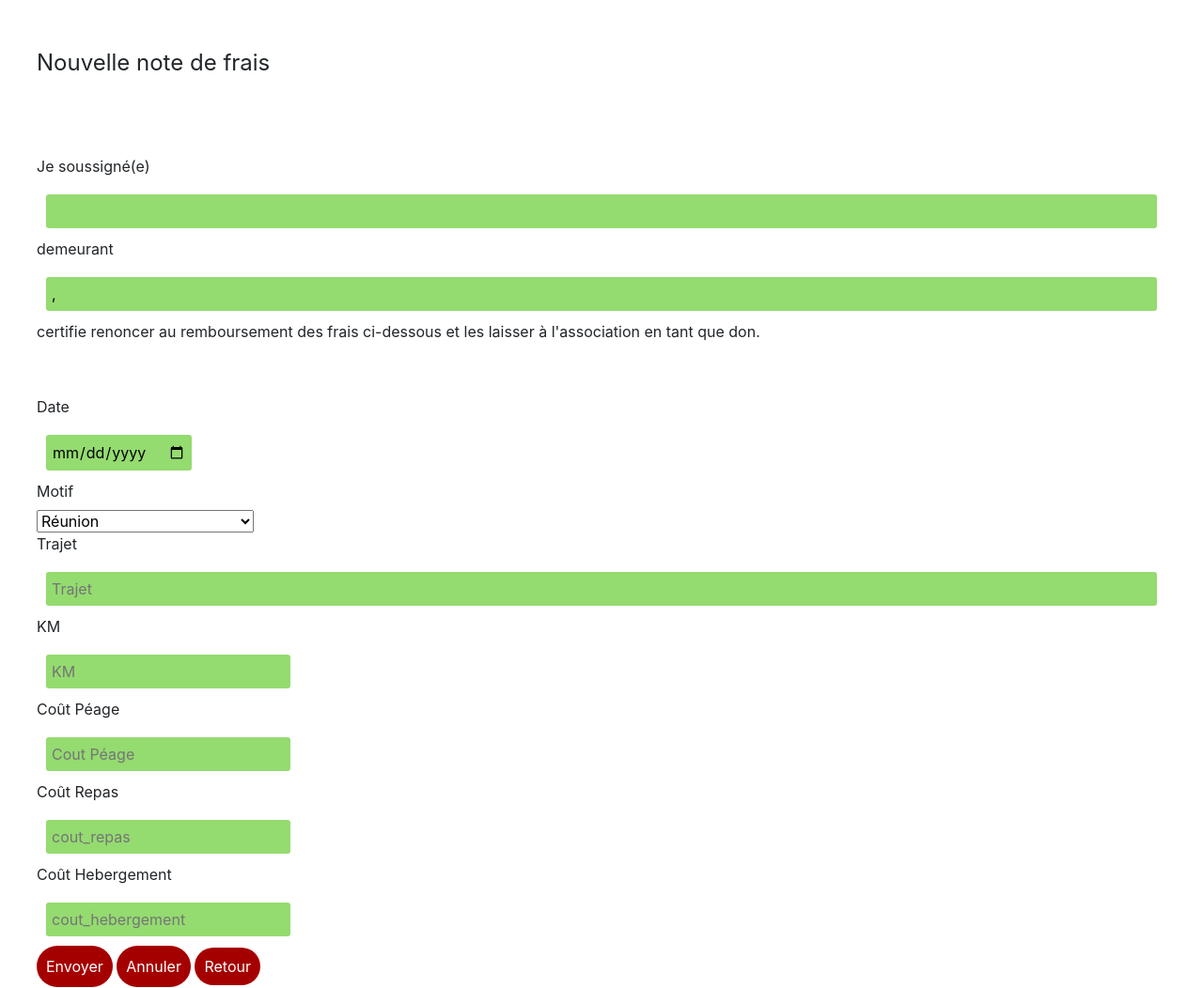
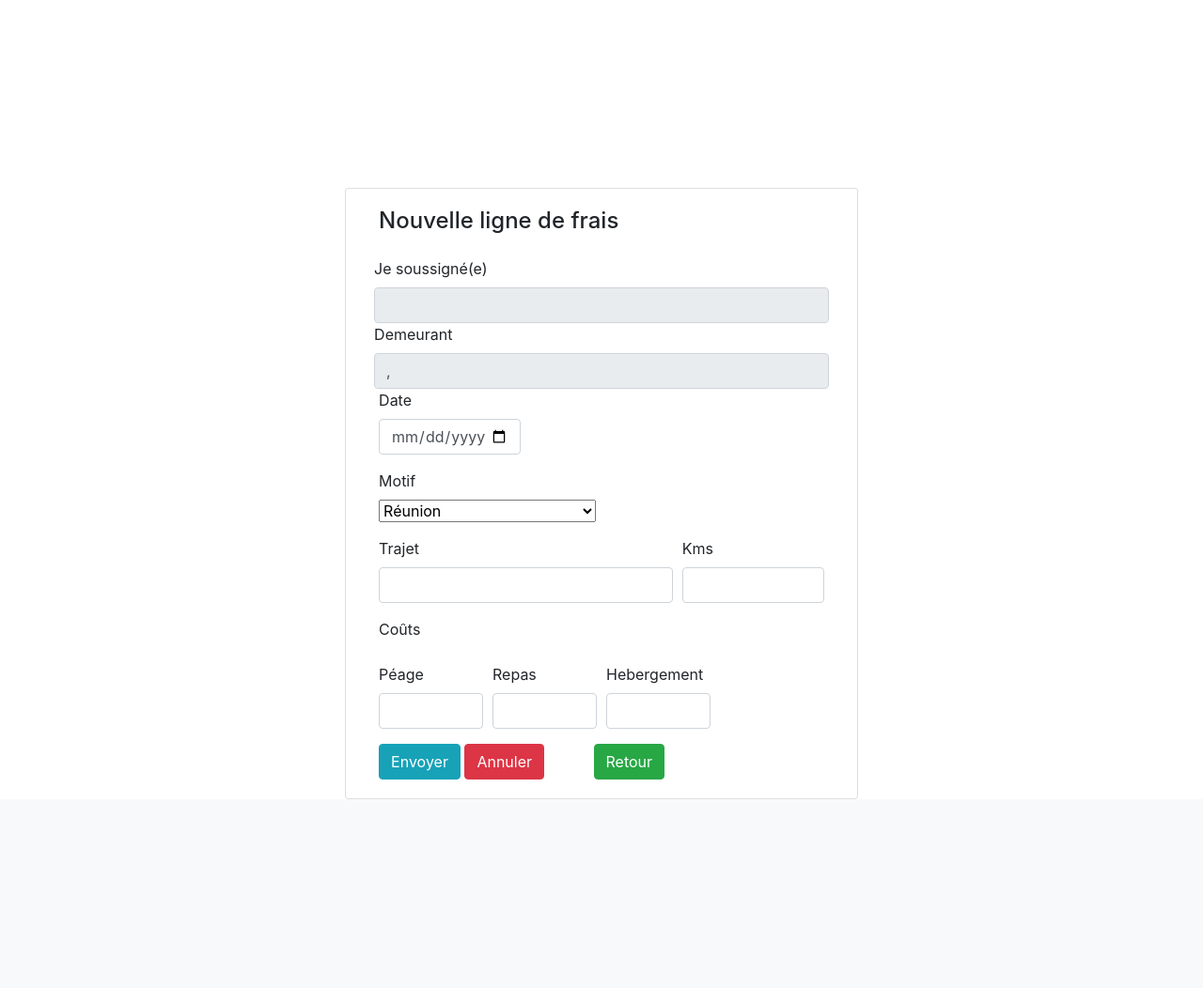
Before and after one commit to ConseillerDoriantation/M2L, a PHP site: page /nouveau_frais.php in a window 1280 px wide. Shown: the part 56-1108 px from the top of the page at 94% size. After the commit the page ends 907 px from the top, so only its background shows below. Run offline with PHP 8.4, Linux system fonts and the light colour scheme; the visitor is signed in with stand-in values (Sample User, id 1); data comes from the database, SQL or seed files in the repository; some libraries are stand-ins or nearby versions.

Commit message:
Update nouveau_frais.php

```diff
--- a/nouveau_frais.php
+++ b/nouveau_frais.php
@@ -2,7 +2,7 @@
 	include('header.php');
 
 	//On récupère les informations de l'utilisateur connecté
-	$sql = ("SELECT NOM_DEM,PRENOM_DEM,RUE_DEM,CP_DEM,VILLE_DEM FROM DEMANDEURS WHERE MAIL_DEM = '".$_SESSION['connecte']."'");
+	$sql = ("SELECT NOM_DEM,PRENOM_DEM,RUE_DEM,CP_DEM,VILLE_DEM FROM demandeurs WHERE MAIL_DEM = '".$_SESSION['connecte']."'");
 	$result = $connexion->query($sql) or die ("Erreur dans la requ&ecircte sql");
 	$ligne = $result->fetch();
 	$nom = $ligne[0];
@@ -12,39 +12,37 @@
 	$ville = $ligne[4];
 ?>
 
-<!-- Affichage de la bannière -->
-	<div class="formulaire">
+<div id="wrapper">
+	<div class="row justify-content-center">
+		<div class="card col col-sm-10 col-md-6 col-lg-5" style="margin-top : 200px;">
+			<!-- Card -->
+			<div class="card-body">
+				<h4 class="card-title mb-4">Nouvelle ligne de frais</h4>
 
-		<table class="form">
-			<tr>
-				<td>	<!--REDIRIGIRE VERS UNE PAGE QUI ENREGISTRER LES INFORMATIONS SAISIES-->
-					<form name="inscription" action="nouveau_frais_enregistrement.php" method ="post" onsubmit="javascript: return verifSaisie();">
-					</br></br>
+				<!-- Formulaire -->
+				<div class="inscriptionForm">
+					<form method="post" action="pdf_frais_enregistrement.php" action="nouveau_frais_enregistrement.php" method ="post" name="pdf_frais_enregistrement">
+						<div class="form-row">
+							<label>Je soussigné(e)</label>
+							<input type="text" class="form-control" id="nom" name="nom" readonly="readonly" Value="<?php echo $nom.' '. $prenom ?> " >
+						</div>
+						<div class="form-row">
+							<label>Demeurant</label>
+							<input type="text" class="form-control" id="adresse" name="adresse" readonly="readonly" Value="<?php echo $rue.', '. $cp.' '.$ville ?> " />
+						</div>
+						<div class="form-row">
+							<div class="form-group col-md-4">
+								<label>Date</label>
+								<input type="date" class="form-control" id="date" name="date">
+							</div>
+						</div>
 
-						<fieldset class="separateur"><legend class="legende">Nouvelle note de frais</legend>
-							</br></br></br>
-						    <label>Je soussigné(e)</label>
-						    </br>
-						    <input type="text" placeholder="Nom"   id="email" name="email" maxlength="60" size="110" class="case" readonly="readonly" Value="<?php echo $nom.' '. $prenom ?> " />
-						    </br>
-						    <label>demeurant</label>
-							</br>
-						    <input type="text" placeholder="ex: 12 rue de Marron, 54600 Villers lès Nancy" id="ville" name="ville" maxlength="60" size="110" class="case" readonly="readonly" Value="<?php echo $rue.', '. $cp.' '.$ville ?> " />
-						    </br>
-						    <label>certifie renoncer au remboursement des frais ci-dessous et les laisser à l'association en tant que don.
-						    </label>
-							</br></br></br>
-
-							<!-- Informations liées à la table lignes_frais-->
-							<label>Date</label></br>
-							<input type="date" placeholder="date" id="date" name="date" maxlength="20" size="110" class="case" />
-							</br>
-							<label>Motif</label></br>
-
+						<div class="form-row">
+							<div class="form-group col-md-3">
+								<label>Motif</label>
 								<select name="motif" id="motif">
 
 								<?php
-
 								$reponse = $connexion->query('SELECT libelle FROM motifs');
 								$i = 1;
 								while ($donnees = $reponse->fetch())
@@ -55,35 +53,50 @@
 								}
 								?>
 								</select>
+							</div>
+						</div>
 
+						<div class="form-row">
+							<div class="form-group col-md-8">
+								<label>Trajet</label>
+								<input type="text" class="form-control" id="trajet" name="trajet" required>
+							</div>
+							<div class="form-group col-md-4">
+								<label>Kms</label>
+								<input type="number" class="form-control" id="km" name="km">
+							</div>
+						</div>
+						<div class="form-row">
+							<div class="form-group col-md-4">
+								<label>Coûts</label>
+							</div>
+						</div>
+						<div class="form-row">
+							<div class="form-group col-md-3">
+								<label>Péage</label>
+								<input type="number" class="form-control" id="cout_peage" name="cout_peage" required>
+							</div>
+							<div class="form-group col-md-3">
+								<label>Repas</label>
+								<input type="number" class="form-control" id="cout_repas" name="cout_repas">
+							</div>
+							<div class="form-group col-md-3">
+								<label>Hebergement</label>
+								<input type="number" class="form-control" id="cout_hebergement" name="cout_hebergement">
+							</div>
+						</div>
 
-							</br>
-							<label>Trajet</label>
-							</br>
-							<input type="text" placeholder="Trajet " id="trajet" name="trajet" maxlength="20" size="110" class="case" />
-							</br>
-							<label>KM</label></br>
-							<input type="number" placeholder="KM" id="KM" name="KM" maxlength="20" size="110" class="case" />
-							</br>
-							<label>Coût Péage</label></br>
-							<input type="number" placeholder="Cout Péage" id="cout_peage" name="cout_peage" maxlength="20" size="110" class="case" />
-							</br>
-							<label>Coût Repas</label></br>
-							<input type="number" placeholder="cout_repas" id="cout_repas" name="cout_repas" maxlength="20" size="110" class="case" />
-							</br>
-							<label>Coût Hebergement</label></br>
-							<input type="number" placeholder="cout_hebergement" id="cout_hebergement" name="cout_hebergement" maxlength="20" size="110" class="case" />
-							</br>
+							<!-- Boutons -->
+						<input class="btn btn-info" type="submit" id="envoie" name="boutonValider" value="Envoyer" />
+			      <input class="mr-5 btn btn-danger" type="reset" id="annule" name="boutonAnnuler" value="Annuler" />
+						<a class="btn btn-success" href="accueil_demandeur.php">Retour</a>
 
-						</fieldset>
+					</form>
+				</div> <!-- fin formulaire -->
+			</div><!-- Fin Card -->
+		</div>
+	</div>
+</div> <!-- end wrapper -->
 
-			  			<input class="btnvalid" type="submit" id="envoie" name="boutonValider" value="Envoyer" />
-			         	<input class="btnvalid" type="reset" id="annule" name="boutonAnnuler" value="Annuler" />
-			         	<a class="btnvalid" href="javascript:history.go(-1)">Retour</a>
-					</form>
-				</td>
-			</tr>
-		</table>
-	</div>
 </body>
 </html>
```
Lines whose indentation alone changed are shown as unchanged.
